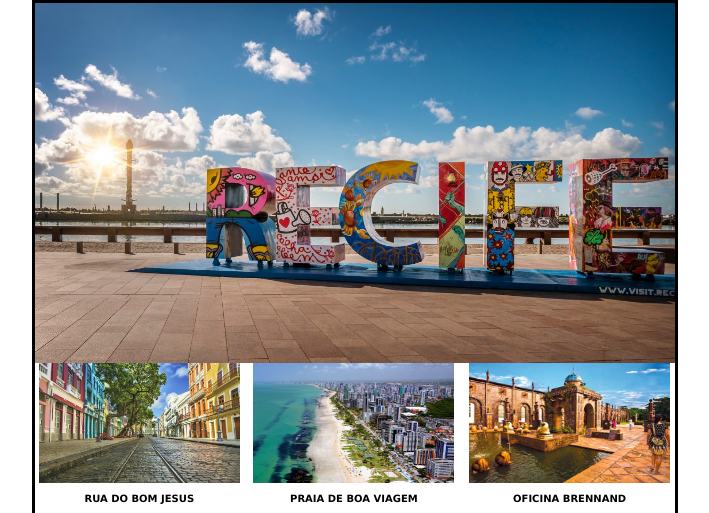
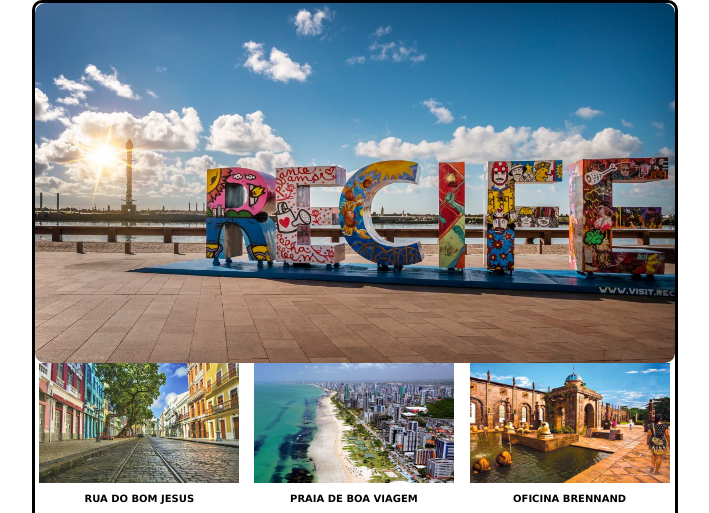
Before and after one commit to xicoaires/Neurotech-Front, a plain HTML site: page index.html in a window 1280 px wide. Shown: the top 513 px of the page, 285-994 px from the left. Drawn offline with Linux system fonts and the light colour scheme.

Commit message:
atualização do css

```diff
--- a/css/style.css
+++ b/css/style.css
@@ -10,6 +10,7 @@
     height: 100%;
     margin: auto;
     border: black solid 3px;
+    border-radius: 10px;
     position: relative;
 
 }
@@ -17,6 +18,15 @@
     position: relative;
     display: flex;
     align-items: center;
+}
+
+.top img{
+    width: 80vh;
+    height: 100%;
+    border-radius: 10px 10px;
+    padding: 0;
+    margin: 0;
+}
 
 }
 .top .banner-top {
@@ -32,8 +42,8 @@
 
 }
 .middle img {
-    width: 201px;
-    height: 120px;
+    width: 200px;
+    max-height: 120px;
 }
 
 .middle span{
```
